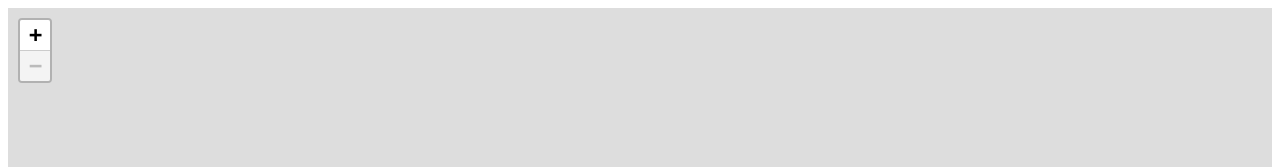
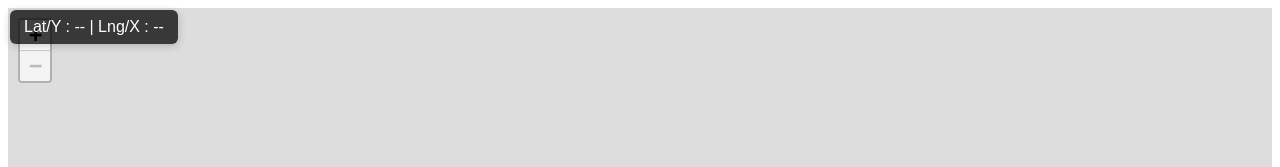
Before and after one commit to Creepermanolo/Projet-Carte, a plain HTML site: page Tests JS/index.html in a window 1280 px wide. Shown: the top 167 px of the page. Drawn offline with nearby package versions, Linux system fonts and the light colour scheme.

Commit message:
Correction du style de la div affichant les coordonnées du curseur sur la carte en temps réel + suppression d'une fonction inutilisée

```diff
--- a/Tests JS/index.html
+++ b/Tests JS/index.html
@@ -16,7 +16,9 @@
 
 <body>
     <div id="map" style="height: 1080px"></div>
-    <div id="coordinates" style="position: fixed; padding: 6px 12px; font-size: 16px; z-index: 1000; pointer-events: none;">
+    <div id="coordinates" style="position: fixed; top: 10px; left: 10px; padding: 8px 14px; font-size: 16px; font-family: Arial, sans-serif;
+    color: #ffffff; background-color: rgba(0, 0, 0, 0.75); border-radius: 6px; z-index: 1000; pointer-events: none;
+    box-shadow: 0 2px 8px rgba(0, 0, 0, 0.2);">
         Lat/Y : -- | Lng/X : --
     </div>
     <script type="text/javascript">
@@ -3129,52 +3131,6 @@
         });
 
         //#endregion
-
-        //#region Fonction pour les marqueurs
-
-        // let pinnedMarker = null;
-
-        // function configureMarker(marker) {
-
-        //     marker.on('mouseover', function () {
-        //         if (pinnedMarker !== this) {
-        //             this.openPopup();
-        //         }
-        //     });
-
-        //     marker.on('mouseout', function () {
-        //         if (pinnedMarker !== this) {
-        //             this.closePopup();
-        //         }
-        //     });
-
-        //     marker.on('click', function () {
-
-        //         if (pinnedMarker === this) {
-        //             pinnedMarker = null;
-        //             this.closePopup();
-        //         }
-
-        //         else {
-        //             if (pinnedMarker !== null) {
-        //                 pinnedMarker.closePopup();
-        //             }
-        //             pinnedMarker = this;
-        //             this.openPopup();
-        //         }
-
-        //     });
-
-        //     marker.on('popupclose', function () {
-        //         if (pinnedMarker === this) {
-        //             pinnedMarker = null;
-        //         }
-        //     });
-        //     return marker;
-
-        // }
-
-        //#endregion
     </script>
     <script type="text/javascript">
 
```
